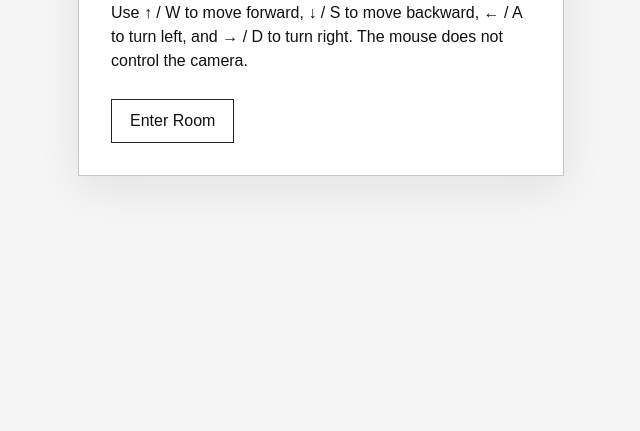
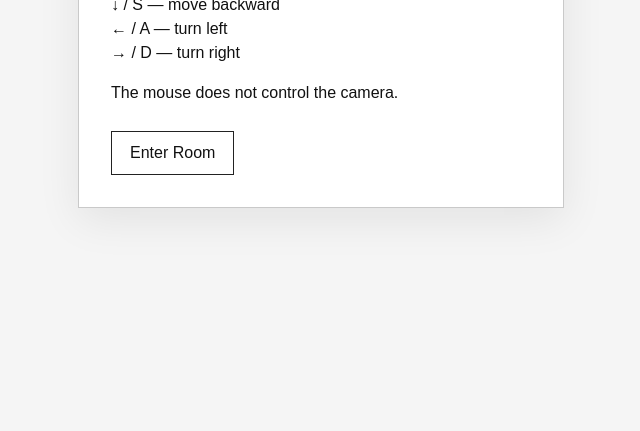
Before and after one commit to AppleVioletRobot/two-unicorns, a website built with Vite: page index.html in a window 1280 px wide. Shown: the part 369-800 px from the top of the page, without its empty margins (319-959 px from the left). Built offline with nearby package versions, Linux system fonts and the light colour scheme; animation ran at ten frames a second.

Commit message:
Make entry navigation instructions easier to scan

```diff
--- a/index.html
+++ b/index.html
@@ -12,7 +12,13 @@
         <div class="overlay-card">
           <p class="eyebrow">Two Unicorns</p>
           <h1>Enter the room</h1>
-          <p>Use ↑ / W to move forward, ↓ / S to move backward, ← / A to turn left, and → / D to turn right. The mouse does not control the camera.</p>
+          <p>
+            ↑ / W — move forward<br />
+            ↓ / S — move backward<br />
+            ← / A — turn left<br />
+            → / D — turn right
+          </p>
+          <p>The mouse does not control the camera.</p>
           <button id="enter-button" type="button">Enter room</button>
         </div>
       </div>
```
